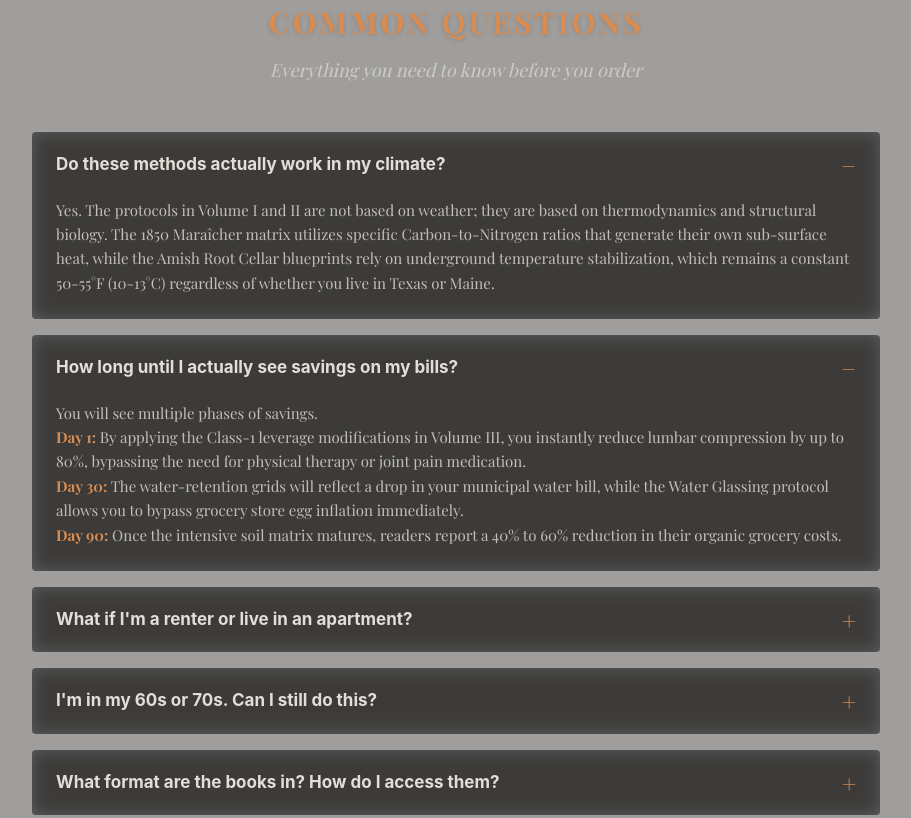
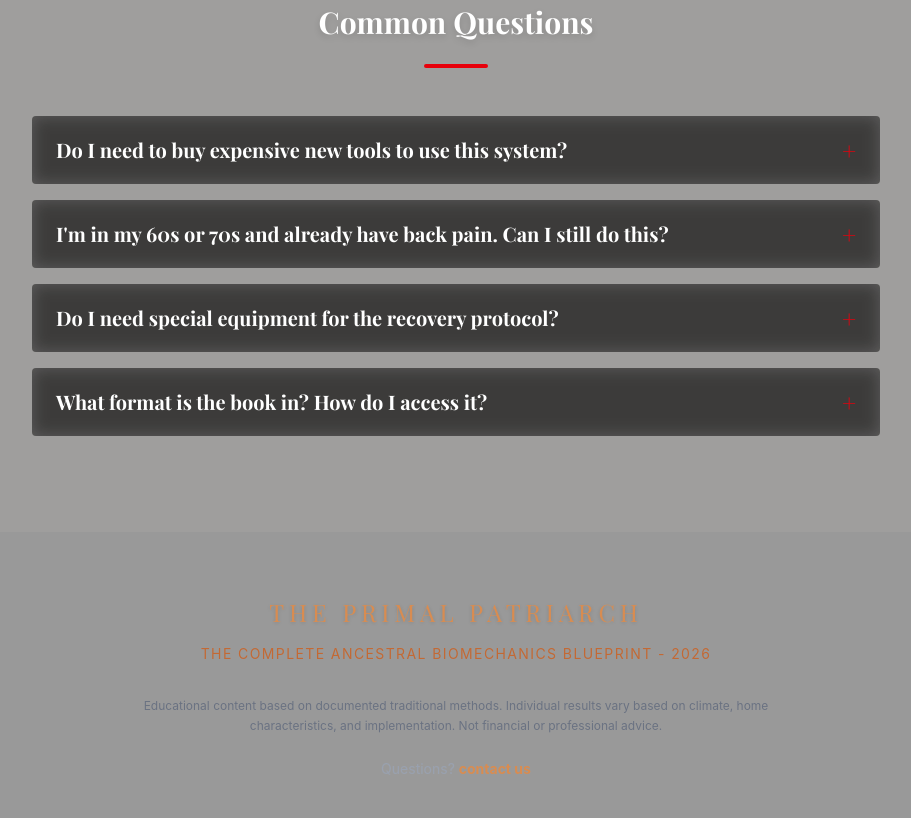
Before and after one commit to yjlwka/theprimalpatriach-website, a website built with Vite: page index.html in a window 1280 px wide. Shown: the part 4280-5098 px from the top of the page, without its empty margins (184-1095 px from the left). Built offline with nearby package versions, Linux system fonts and the light colour scheme; a web font is replaced by a local one.

Commit message:
Update FAQ with Joint-Safe precise questions

```diff
--- a/index.html
+++ b/index.html
@@ -202,66 +202,57 @@
     <section class="bg-[#110d0b]/40 w-full py-24 backdrop-blur-md">
       <div class="max-w-4xl mx-auto px-6">
         <div class="text-center mb-12">
-          <h2 class="text-3xl md:text-4xl font-bold text-[#d88c51] font-serif uppercase tracking-widest drop-shadow-sm mb-4">COMMON QUESTIONS</h2>
-          <p class="italic text-[#e3dfd8]/70 font-serif text-lg">Everything you need to know before you order</p>
+          <h2 class="text-3xl md:text-4xl font-bold text-white mb-6 font-serif drop-shadow-md">Common Questions</h2>
+          <div class="w-16 h-1 bg-red-600 mx-auto rounded-full"></div>
         </div>
 
         <div class="space-y-4">
-          <!-- FAQ Item 1 -->
+
+          <!-- FAQ 1 -->
           <div class="faq-item bg-black/40 backdrop-blur-sm border border-[#c36934]/20 hover:border-[#c36934]/40 transition-colors rounded-sm">
-            <button class="w-full px-6 py-5 flex justify-between items-center cursor-pointer text-left focus:outline-none bg-transparent border-none">
-              <span class="font-bold text-[#e3dfd8] text-[17px] font-sans">Do these methods actually work in my climate?</span>
-              <span class="faq-icon text-[#d88c51] font-bold text-2xl leading-none font-serif">−</span>
+            <button class="w-full text-left px-6 py-5 flex justify-between items-center focus:outline-none">
+              <h4 class="text-xl font-bold text-white font-serif">Do I need to buy expensive new tools to use this system?</h4>
+              <span class="faq-icon text-red-600 text-2xl font-bold leading-none">+</span>
             </button>
-            <div class="faq-content px-6 pb-6 text-[#e3dfd8]/80 font-serif text-[15px] leading-relaxed">
-              <p>Yes. The protocols in Volume I and II are not based on weather; they are based on thermodynamics and structural biology. The 1850 Maraîcher matrix utilizes specific Carbon-to-Nitrogen ratios that generate their own sub-surface heat, while the Amish Root Cellar blueprints rely on underground temperature stabilization, which remains a constant 50-55°F (10-13°C) regardless of whether you live in Texas or Maine.</p>
+            <div class="faq-content hidden px-6 pb-6 pt-0">
+              <div class="w-full h-px bg-[#c36934]/20 mb-4"></div>
+              <p class="text-[#e3dfd8]/80 leading-relaxed font-sans mt-4 text-base">No. You do not need to discard your entire shed of standard tools. The blueprint provides exact, DIY clinical steps to modify your existing straight-handled shovels and rakes using a simple aftermarket D-grip attachment. You will upgrade their geometry to achieve the required 70° leverage angle.</p>
             </div>
           </div>
 
-          <!-- FAQ Item 2 -->
+          <!-- FAQ 2 -->
           <div class="faq-item bg-black/40 backdrop-blur-sm border border-[#c36934]/20 hover:border-[#c36934]/40 transition-colors rounded-sm">
-            <button class="w-full px-6 py-5 flex justify-between items-center cursor-pointer text-left focus:outline-none bg-transparent border-none">
-              <span class="font-bold text-[#e3dfd8] text-[17px] font-sans">How long until I actually see savings on my bills?</span>
-              <span class="faq-icon text-[#d88c51] font-bold text-2xl leading-none font-serif">−</span>
+            <button class="w-full text-left px-6 py-5 flex justify-between items-center focus:outline-none">
+              <h4 class="text-xl font-bold text-white font-serif">I'm in my 60s or 70s and already have back pain. Can I still do this?</h4>
+              <span class="faq-icon text-red-600 text-2xl font-bold leading-none">+</span>
             </button>
-            <div class="faq-content px-6 pb-6 text-[#e3dfd8]/80 font-serif text-[15px] leading-relaxed">
-              <p>You will see multiple phases of savings.<br/>
-<strong class="text-[#d88c51] font-bold drop-shadow-sm">Day 1:</strong> By applying the Class-1 leverage modifications in Volume III, you instantly reduce lumbar compression by up to 80%, bypassing the need for physical therapy or joint pain medication.<br/>
-<strong class="text-[#d88c51] font-bold drop-shadow-sm">Day 30:</strong> The water-retention grids will reflect a drop in your municipal water bill, while the Water Glassing protocol allows you to bypass grocery store egg inflation immediately.<br/>
-<strong class="text-[#d88c51] font-bold drop-shadow-sm">Day 90:</strong> Once the intensive soil matrix matures, readers report a 40% to 60% reduction in their organic grocery costs.</p>
+            <div class="faq-content hidden px-6 pb-6 pt-0">
+              <div class="w-full h-px bg-[#c36934]/20 mb-4"></div>
+              <p class="text-[#e3dfd8]/80 leading-relaxed font-sans mt-4 text-base">Yes, this system was engineered specifically for you. We do not ask you to rely on muscle. You will learn the 70° tool modification angles and the Spartan Kinetic-Pendulum Protocol to work the land using pure leverage and momentum. If you suffer from sciatica, arthritis, or lower back degradation, this is the safest way to maintain physical autonomy and bypass the devastating shear force placed on your L4-L5 vertebrae.</p>
             </div>
           </div>
 
-          <!-- FAQ Item 3 -->
+          <!-- FAQ 3 -->
           <div class="faq-item bg-black/40 backdrop-blur-sm border border-[#c36934]/20 hover:border-[#c36934]/40 transition-colors rounded-sm">
-            <button class="w-full px-6 py-5 flex justify-between items-center cursor-pointer text-left focus:outline-none bg-transparent border-none">
-              <span class="font-bold text-[#e3dfd8] text-[17px] font-sans">What if I'm a renter or live in an apartment?</span>
-              <span class="faq-icon text-[#d88c51] font-bold text-2xl leading-none font-serif">+</span>
+            <button class="w-full text-left px-6 py-5 flex justify-between items-center focus:outline-none">
+              <h4 class="text-xl font-bold text-white font-serif">Do I need special equipment for the recovery protocol?</h4>
+              <span class="faq-icon text-red-600 text-2xl font-bold leading-none">+</span>
             </button>
-            <div class="faq-content hidden px-6 pb-6 text-[#e3dfd8]/80 font-serif text-[15px] leading-relaxed">
-              <p>The Volume II Preservation Blueprint (fermentation, water glassing, and indoor thermal stabilization) requires zero land and can be executed in any apartment kitchen. For Volume I, the French intensive method was historically designed for hyper-urban environments. You only need a 40-square-foot patch of dirt or a raised bed to execute the primary matrix.</p>
+            <div class="faq-content hidden px-6 pb-6 pt-0">
+              <div class="w-full h-px bg-[#c36934]/20 mb-4"></div>
+              <p class="text-[#e3dfd8]/80 leading-relaxed font-sans mt-4 text-base">Structural decompression does not require a gym membership, foam rollers, or expensive inversion tables. The manual teaches you how to utilize gravity-assisted passive postures using only a firm floor, a standard chair, or a sturdy fence post to create a micro-vacuum effect and draw hydration back into your spinal discs.</p>
             </div>
           </div>
 
-          <!-- FAQ Item 4 -->
+          <!-- FAQ 4 -->
           <div class="faq-item bg-black/40 backdrop-blur-sm border border-[#c36934]/20 hover:border-[#c36934]/40 transition-colors rounded-sm">
-            <button class="w-full px-6 py-5 flex justify-between items-center cursor-pointer text-left focus:outline-none bg-transparent border-none">
-              <span class="font-bold text-[#e3dfd8] text-[17px] font-sans">I'm in my 60s or 70s. Can I still do this?</span>
-              <span class="faq-icon text-[#d88c51] font-bold text-2xl leading-none font-serif">+</span>
+            <button class="w-full text-left px-6 py-5 flex justify-between items-center focus:outline-none">
+              <h4 class="text-xl font-bold text-white font-serif">What format is the book in? How do I access it?</h4>
+              <span class="faq-icon text-red-600 text-2xl font-bold leading-none">+</span>
             </button>
-            <div class="faq-content hidden px-6 pb-6 text-[#e3dfd8]/80 font-serif text-[15px] leading-relaxed">
-              <p>This system was engineered specifically for you. Volume III is exclusively dedicated to senior-friendly biomechanics. We do not ask you to rely on muscle. You will learn the 70° tool modification angles and Spartan kinetic-momentum lifting techniques to work the soil using pure leverage. If you suffer from sciatica, arthritis, or lower back degradation, this is the safest way to maintain physical autonomy.</p>
-            </div>
-          </div>
-
-          <!-- FAQ Item 5 -->
-          <div class="faq-item bg-black/40 backdrop-blur-sm border border-[#c36934]/20 hover:border-[#c36934]/40 transition-colors rounded-sm">
-            <button class="w-full px-6 py-5 flex justify-between items-center cursor-pointer text-left focus:outline-none bg-transparent border-none">
-              <span class="font-bold text-[#e3dfd8] text-[17px] font-sans">What format are the books in? How do I access them?</span>
-              <span class="faq-icon text-[#d88c51] font-bold text-2xl leading-none font-serif">+</span>
-            </button>
-            <div class="faq-content hidden px-6 pb-6 text-[#e3dfd8]/80 font-serif text-[15px] leading-relaxed">
-              <p>These are digital field manuals (PDF format). The moment your order is securely processed, you will receive an instant download link directly to your email. You can read them on your smartphone, tablet, computer, or print out the blueprints to take directly into the field.</p>
+            <div class="faq-content hidden px-6 pb-6 pt-0">
+              <div class="w-full h-px bg-[#c36934]/20 mb-4"></div>
+              <p class="text-[#e3dfd8]/80 leading-relaxed font-sans mt-4 text-base">This is a digital field manual (PDF format). The moment your order is securely processed, you will receive an instant download link directly to your email. You can read it on your smartphone, tablet, computer, or print out the blueprints to take directly into the garage or out on the field.</p>
             </div>
           </div>
 
```
